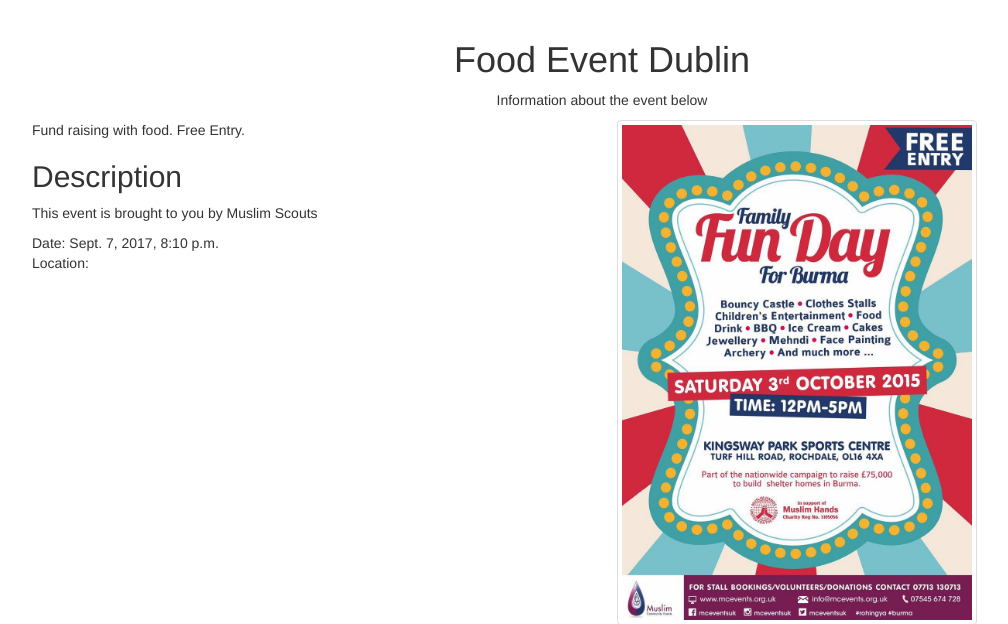
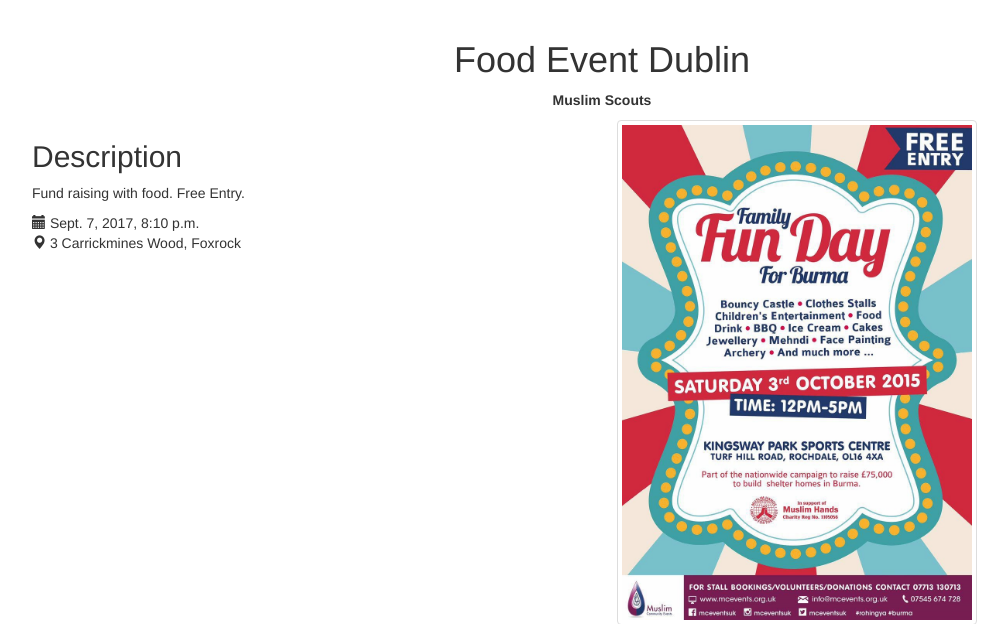
Before and after one commit to AadamBari/Muslim-Events-Website-and-Back-end, a Django app: page /1/ in a window 1280 px wide. Shown: the part 52-676 px from the top of the page, without its empty margins (38-1046 px from the left). Run offline with Django 3.2, Linux system fonts and the light colour scheme; data comes from the database, SQL or seed files in the repository; some libraries are stand-ins or nearby versions.

Commit message:
send location data to template and template edits

```diff
--- a/home/templates/home/detail.html
+++ b/home/templates/home/detail.html
@@ -6,16 +6,15 @@
 
           <h1>{{ event.name }}</h1>
 
-        <p>Information about the event below</p>
+        <p><strong>{{ event.organisation.name }}</strong></p>
 
           <div class="row">
 
               <div class="col-sm-6 text-left">
-                  {{ event.description }}<br>
                   <h2>Description</h2>
-                  <p>This event is brought to you by {{ event.organisation.name }}</p>
-                  Date: {{ event.start }}<br>
-                  Location:
+                  <p>{{ event.description }}</p>
+                  <span class="glyphicon glyphicon-calendar" aria-hidden="true" ></span>  {{ event.start }}<br>
+                  <span class="glyphicon glyphicon-map-marker" aria-hidden="true" ></span> {{ location.address }}<br>
               </div>
 
               <div class="col-sm-4">
--- a/home/views.py
+++ b/home/views.py
@@ -39,9 +39,11 @@ def organisations(request):
 def detail(request, event_id):
 
     event = Event.objects.get(id__exact=event_id)
+    location = Location.objects.get(event=event_id)
 
     context = {
         'event': event,
+        'location': location,
     }
 
     return render(request, 'home/detail.html', context)
```
